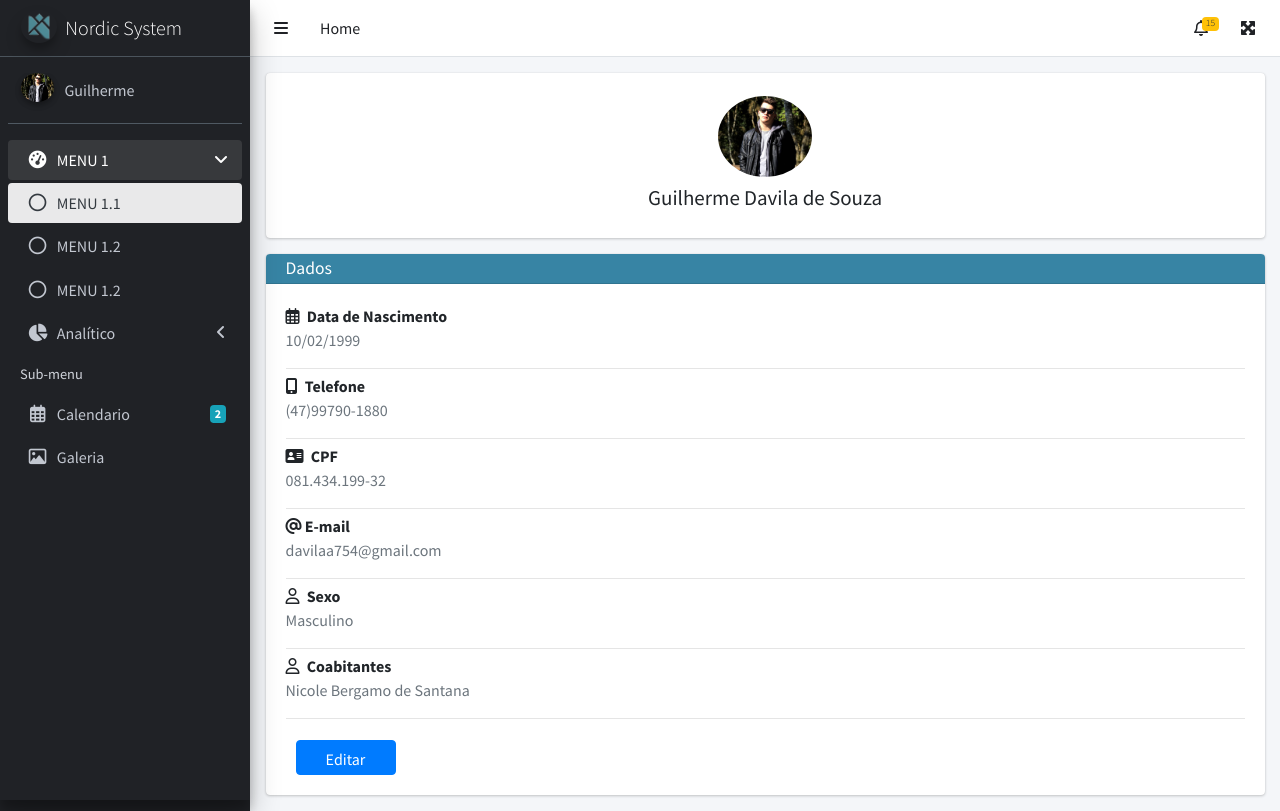
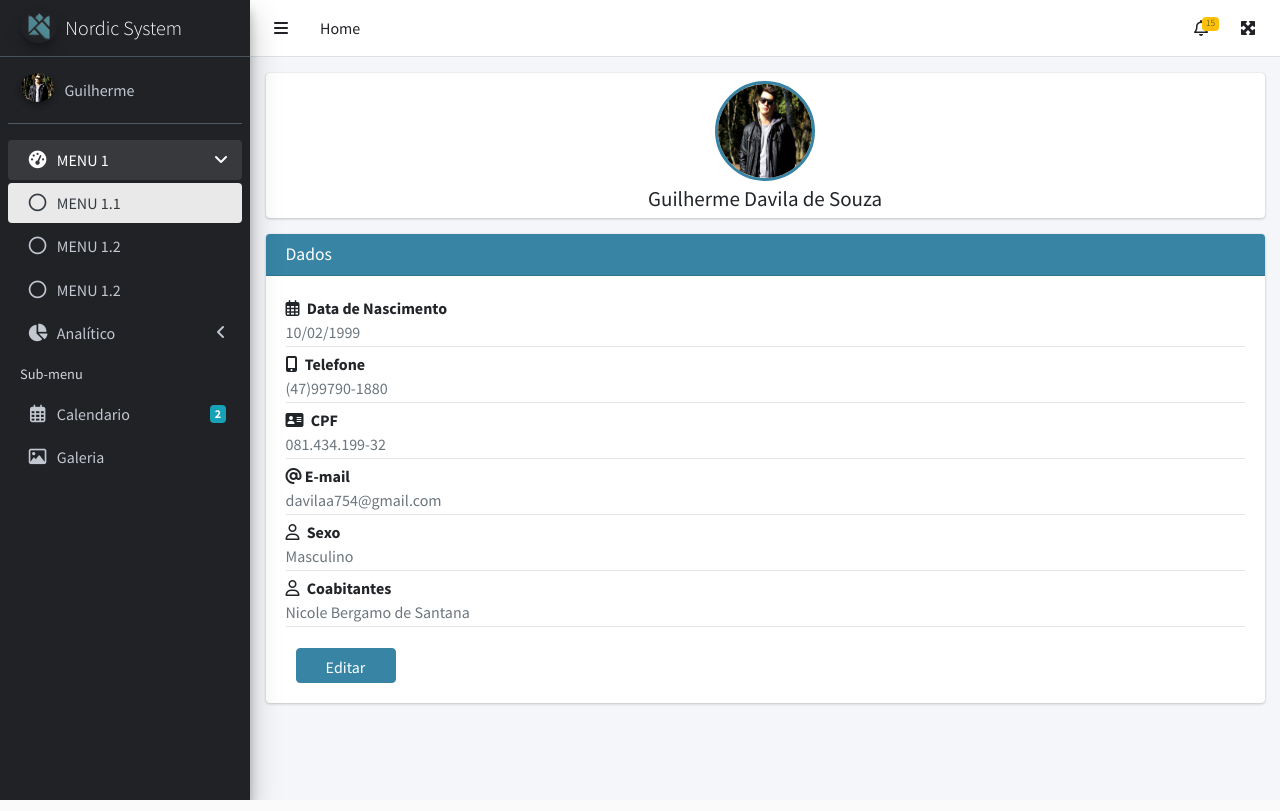
Before and after one commit to guimdavila/Sistema-de-controle-financeiro-PHP-JS-, a PHP site: page /Nordic/app/perfilUsuario.php in a window 1280 px wide. Run offline with PHP 8.4, Linux system fonts and the light colour scheme; a user stored in the database is signed in; data comes from the database, SQL or seed files in the repository; some libraries are stand-ins or nearby versions.

Commit message:
edição perfil

```diff
--- a/app/dist/css/styles.css
+++ b/app/dist/css/styles.css
@@ -75,8 +75,9 @@ button{
 
 .card-primary:not(.card-outline)>.card-header {
     background-color: rgb(55, 132, 164);
-    padding-top: 4px;
-    padding-bottom: 4px;
+    padding-top: 10px;
+    padding-bottom: 10px;
+
 }
 hr{
     margin-top: 5px;
@@ -102,7 +103,8 @@ hr{
 }
 
 .profile-user-img{
-    border: transparent;
+    border: solid 3px rgb(55, 132, 164);
+    padding: 0px;
 }
 .fa-pen-to-square{
     font-size: 15px;
@@ -125,7 +127,43 @@ hr{
     margin-left: 10px;
     width: 100px;
     height: 35px;
+    background-color: rgb(55, 132, 164);
+    border-color: rgb(55, 132, 164);
+    transition: none;
+
+}
+.btn-edit-perfil:hover{
+    background-color: rgb(55, 132, 164);
+    border-color: rgb(55, 132, 164);
+
 }
 .botoesEdicaoPerfil{
     text-align: right;
 }
+
+.card-body box-profile{
+    padding: 0px;
+
+}
+
+
+.box-perfil-user {
+    padding: 0.50rem;
+    height: 145px;
+}
+
+.img-fluid{
+    height: 100px;
+    width: 100px;
+}
+
+.text-muted{
+    margin: 0px;
+}
+.dadosUser{
+    height: 45px;
+}
+
+.fa-pen-to-square{
+    font-size: 20px;
+}
--- a/app/perfilUsuario.php
+++ b/app/perfilUsuario.php
@@ -55,9 +55,10 @@ include('php/funcoes.php');
 
               <!-- Profile Image -->
               <div class="card card-primary card-outline">
-                <div class="card-body box-profile">
+                <div class="card-body box-profile box-perfil-user">
                   <div class="text-center">
                     <img class="profile-user-img img-fluid img-circle" src="<?php echo fotoUsuario($_SESSION['idUsuario']); ?>" alt="User profile picture">
+
                   </div>
 
 
@@ -77,66 +78,66 @@ include('php/funcoes.php');
                 </div>
                 <!-- /.card-header -->
                 <div class="card-body" id="card-body-margin-reduzida">
+
+                  <div class="dadosUser">
                     <strong><i class="far fa-calendar-alt mr-1"></i> Data de Nascimento</strong>
 
                     <p class="text-muted">
                       <?php echo DataNasc($_SESSION['idUsuario']);
 
+                      ?>
+                    </p>
 
+                  </div>
 
-                    ?>
+                  <hr>
 
-                  </p>
-                  <hr>
+                  <div class="dadosUser">
                     <strong><i class="fas fa-mobile-alt mr-1"></i> Telefone</strong>
 
                     <p class="text-muted">
                       <?php echo Telefone($_SESSION['idUsuario']); ?>
                     </p>
+                  </div>
 
                   <hr>
 
+                  <div class="dadosUser">
                     <strong><i class="fas fa-address-card mr-1"></i> CPF</strong>
 
                     <p class="text-muted">
                       <?php echo cpf($_SESSION['idUsuario']); ?>
                     </p>
-
+                  </div>
                   <hr>
 
+                  <div class="dadosUser">
                     <strong><i class="fa-solid fa-at"></i> E-mail</strong>
 
                     <p class="text-muted">
                       <?php echo email($_SESSION['idUsuario']); ?>
                     </p>
-
+                  </div>
                   <hr>
 
+                  <div class="dadosUser">
                     <strong><i class="fa-regular fa-user mr-1"></i> Sexo</strong>
 
                     <p class="text-muted">
                       <?php echo sexo($_SESSION['idUsuario']); ?>
                     </p>
+                  </div>
 
                   <hr>
 
+                  <div class="dadosUser">
                     <strong><i class="fa-regular fa-user mr-1"></i> Coabitantes</strong>
 
                     <p class="text-muted">
-                    <?php
-
-                    /*$coabitantes = coabitante($_SESSION['idUsuario']);
-
-                    var_dump($coabitantes);
-                    die();
-                    echo($coabitantes);
-                  */
-
-                    ?>
 
                       <?php echo rtrim(coabitante($_SESSION['idUsuario']), ', '); ?>
                     </p>
-
+                  </div>
                   <hr>
 
                   <a href="alterar-usuario.php">
--- a/app/php/funcoesUser.php
+++ b/app/php/funcoesUser.php
@@ -66,6 +66,11 @@ function primeiroNomeUsuario($id){
 
 function fotoUsuario($id){
 
+
+
+
+
+
     $resp = "";
 
     include("conexao.php");
@@ -83,12 +88,20 @@ function fotoUsuario($id){
         }
 
         foreach ($array as $coluna) {
-            //***Verificar os dados da consulta SQL
+
             $resp = $coluna["fotoPerfil"];
+
+            if (!empty($resp)) {
+
+            } else {
+                // Nenhuma foto do perfil está disponível, você pode exibir um valor padrão ou nada
+                $resp = 'dist/img/foto defaut user.jpg';
+
+            }
+            return $resp;
         }
     }
 
-    return $resp;
 }
 
 function converterDataGregoriano($dateString) {
@@ -292,10 +305,12 @@ function coabitante($id){
         foreach ($array as $coluna) {
 
             if($coabitantes == ""){
-                $coabitantes = $coluna["nomeCoabitante"]. ", ";
+                $coabitantes =  $coluna["nomeCoabitante"] ;
 
             }else{
-                $coabitantes = $coabitantes.$coluna["nomeCoabitante"]. ", ";
+                $coabitantes = $coabitantes . ", ";
+
+                $coabitantes = $coabitantes.$coluna["nomeCoabitante"];
 
             }
 
@@ -316,4 +331,10 @@ function editarUsuario($id){
 }
 
 
+
+
+
+
+
+
 ?>
```
Also changed, not shown: app/alterar-usuario.php (+26 -20 lines), app/dist/cadastraMov.php (deleted, +0 -16 lines), app/php/salvarUsuario.php (added, +56 -0 lines), app/dist/img/foto defaut user.jpg (added). Lines whose indentation alone changed are shown as unchanged.
